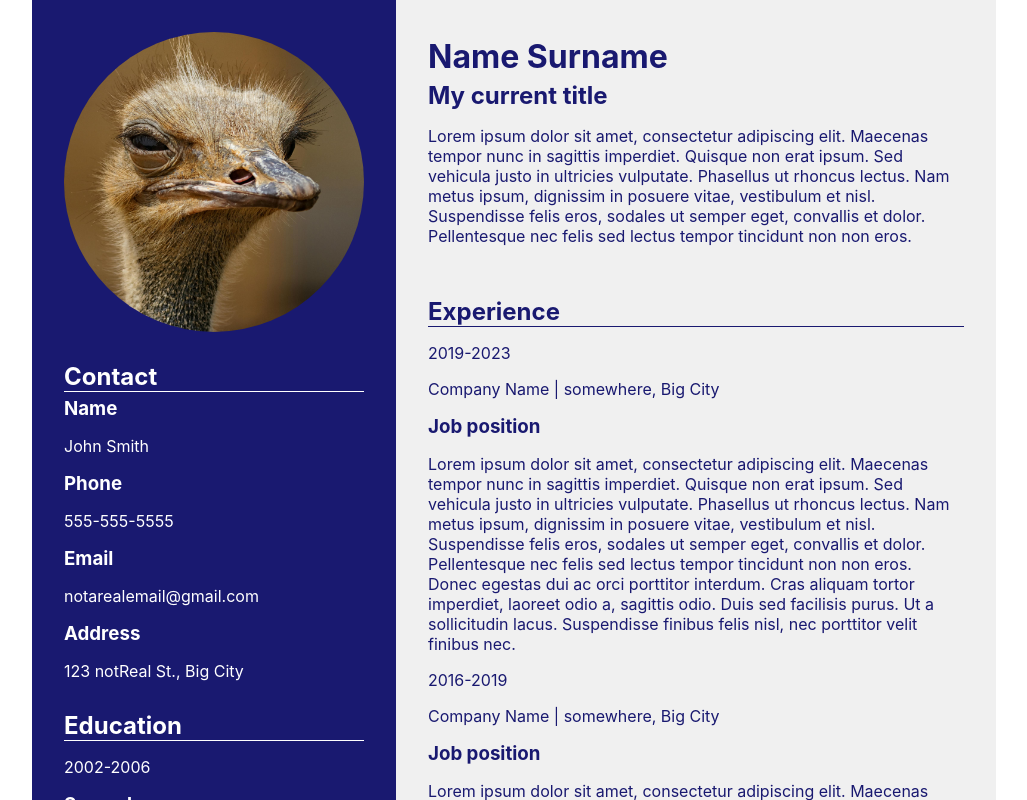
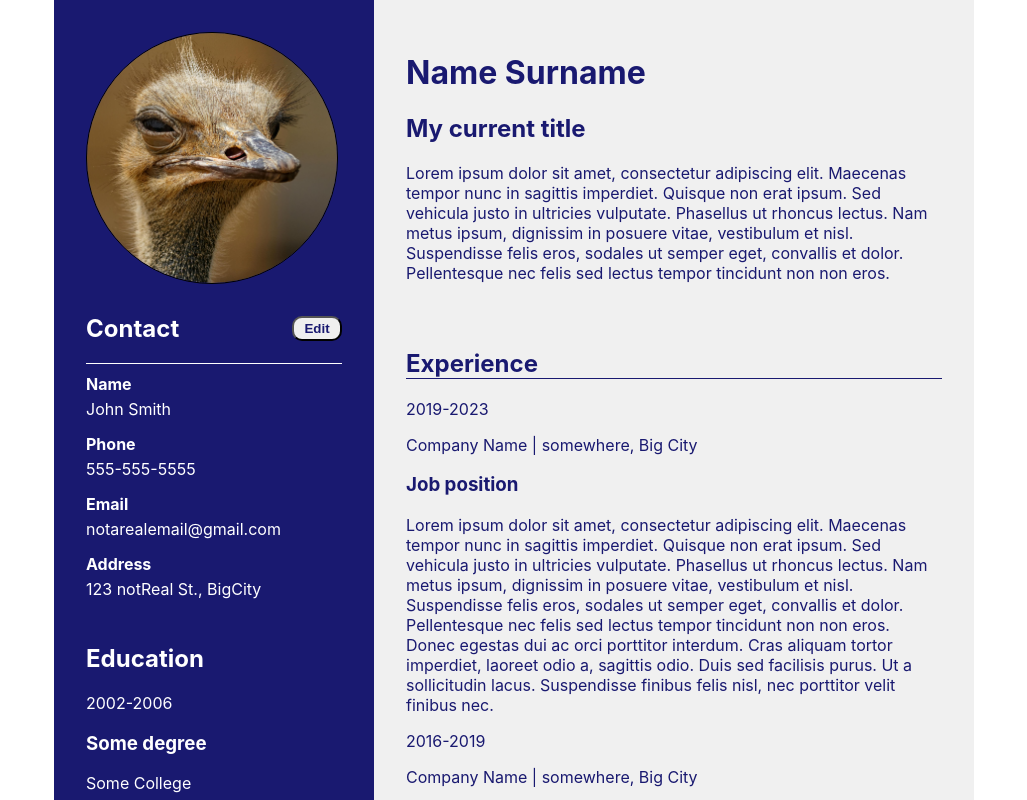
Before and after one commit to ValerioL94/cv-application, a React (Vite) app: page / in a window 1280 px wide. Shown: the top 800 px of the page, without its empty margins (126-1153 px from the left). Built offline with nearby package versions, Linux system fonts and the light colour scheme.

Commit message:
Add editable contact component

```diff
--- a/src/components/App.jsx
+++ b/src/components/app.jsx
@@ -1,5 +1,6 @@
 // import { useState } from 'react';
-import '/src/styles/App.css';
+import '/src/styles/app.css';
+import Contact from './contact';
 
 function App() {
   // const [status, setStatus] = useState('Test');
@@ -9,26 +10,7 @@ function App() {
         <div id="photo">
           <img src="src/assets/images/brown-ostrich.jpg" alt="brown ostrich" />
         </div>
-        <div id="Info">
-          <h2>Contact</h2>
-          <div>
-            <h3>Name</h3>
-            <p>John Smith</p>
-          </div>
-          <div>
-            <h3>Phone</h3>
-            <p>555-555-5555</p>
-          </div>
-          <div>
-            <h3>Email</h3>
-            <p>notarealemail@gmail.com</p>
-          </div>
-          <div>
-            <h3>Address</h3>
-            <p>123 notReal St., Big City</p>
-          </div>
-          <div></div>
-        </div>
+        <Contact />
         <div id="education">
           <h2>Education</h2>
           <div>
--- /dev/null
+++ b/src/components/contact.jsx
@@ -0,0 +1,105 @@
+import { useState } from 'react';
+import '/src/styles/contact.css';
+
+export default function Contact() {
+  const [isEditing, setIsEditing] = useState(false);
+  const [name, setName] = useState('John Smith');
+  const [phone, setPhone] = useState('555-555-5555');
+  const [email, setEmail] = useState('notarealemail@gmail.com');
+  const [address, setAddress] = useState('123 notReal St., BigCity');
+
+  return (
+    <div id="contact">
+      <div>
+        <h2>Contact</h2>
+        <button
+          id="edit"
+          type="submit"
+          onClick={() => {
+            setIsEditing(!isEditing);
+          }}
+        >
+          {isEditing ? 'Save' : 'Edit'}
+        </button>
+      </div>
+      <form
+        onSubmit={(e) => {
+          e.preventDefault();
+        }}
+      >
+        <div>
+          <label htmlFor="name">
+            <b>Name</b>
+          </label>
+          {isEditing ? (
+            <input
+              type="text"
+              name="name"
+              id="name"
+              value={name}
+              onChange={(e) => {
+                setName(e.target.value);
+              }}
+            />
+          ) : (
+            <p>{name}</p>
+          )}
+        </div>
+        <div>
+          <label htmlFor="phone">
+            <b>Phone</b>
+          </label>
+          {isEditing ? (
+            <input
+              type="tel"
+              name="phone"
+              id="phone"
+              value={phone}
+              onChange={(e) => {
+                setPhone(e.target.value);
+              }}
+            />
+          ) : (
+            <p>{phone}</p>
+          )}
+        </div>
+        <div>
+          <label htmlFor="email">
+            <b>Email</b>
+          </label>
+          {isEditing ? (
+            <input
+              type="email"
+              name="email"
+              id="email"
+              value={email}
+              onChange={(e) => {
+                setEmail(e.target.value);
+              }}
+            />
+          ) : (
+            <p>{email}</p>
+          )}
+        </div>
+        <div>
+          <label htmlFor="address">
+            <b>Address</b>
+          </label>
+          {isEditing ? (
+            <input
+              type="text"
+              name="address"
+              id="address"
+              value={address}
+              onChange={(e) => {
+                setAddress(e.target.value);
+              }}
+            />
+          ) : (
+            <p>{address}</p>
+          )}
+        </div>
+      </form>
+    </div>
+  );
+}
--- a/src/styles/App.css
+++ b/src/styles/app.css
@@ -1,26 +1,20 @@
-h1,
-h2,
-h3 {
-  margin: 5px 0;
-}
 .side {
+  display: flex;
+  flex-direction: column;
   background-color: midnightblue;
   color: white;
   min-width: 320px;
   padding: 2em;
-  gap: 20px;
+  gap: 10px;
   box-sizing: border-box;
 }
 
-.side div > h2 {
-  margin-top: 30px;
-  border-bottom: 1px solid white;
-}
 #photo {
-  height: 300px;
-  width: 300px;
+  height: 250px;
+  width: 250px;
   overflow: hidden;
   border-radius: 50%;
+  border: 1px solid black;
 }
 #photo > img {
   height: auto;
--- /dev/null
+++ b/src/styles/contact.css
@@ -0,0 +1,39 @@
+#contact {
+  height: 320px;
+}
+#contact > div {
+  display: flex;
+  align-items: center;
+  justify-content: space-between;
+  border-bottom: 1px solid white;
+  margin-bottom: 10px;
+}
+#edit {
+  height: 25px;
+  width: 50px;
+  border-radius: 10px;
+  cursor: pointer;
+  font-weight: 600;
+  color: midnightblue;
+}
+#edit:hover,
+#edit:focus {
+  background-color: white;
+  border-color: white;
+}
+form {
+  display: flex;
+  flex-direction: column;
+  gap: 10px;
+}
+form > div {
+  display: flex;
+  flex-direction: column;
+}
+form p {
+  margin: 5px 0;
+}
+form input {
+  font-size: 16px;
+  margin: 5px 0;
+}
```
Also changed, not shown: src/main.jsx (+6 -6 lines).
